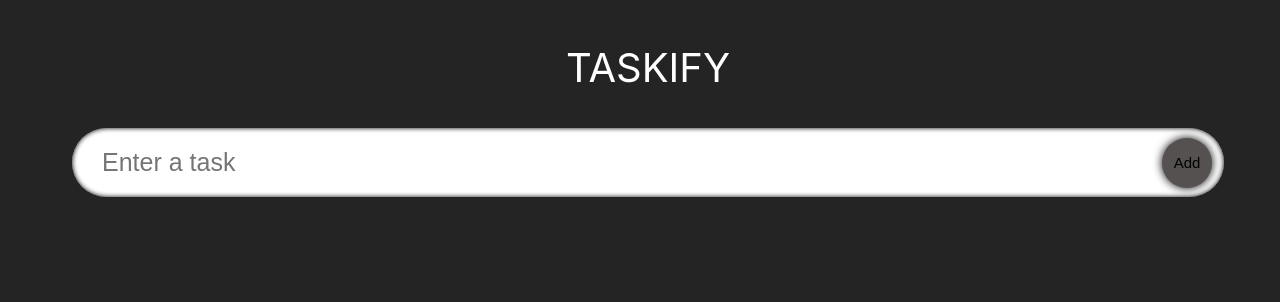
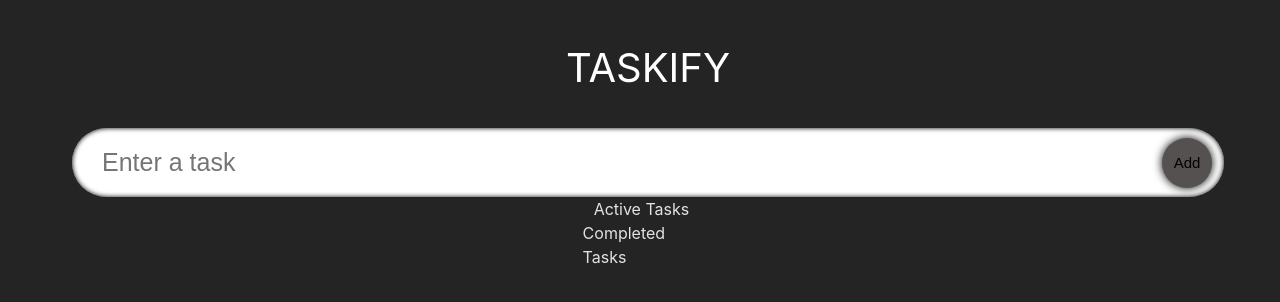
Before and after one commit to iancenry/react-ts-todo-drag, a React (Vite) app: page / in a window 1280 px wide. Shown: the top 302 px of the page. Built offline with nearby package versions, Linux system fonts and the light colour scheme.

Commit message:
feat: update to have active and completed tasks

```diff
--- a/src/components/TodoList.tsx
+++ b/src/components/TodoList.tsx
@@ -8,7 +8,9 @@
 
 const TodoList = ({ todos, setTodos }: Props) => {
   return (
+    <div className="container">
       <div className="todos">
+        <span className="todos__heading">Active Tasks</span>
         {todos.map(
           (todo): JSX.Element => (
             <SingleTodo
@@ -20,6 +22,20 @@
           )
         )}
       </div>
+      <div className="todos remove">
+        <span className="todos__heading">Completed Tasks</span>
+        {todos.map(
+          (todo): JSX.Element => (
+            <SingleTodo
+              key={todo.id}
+              todo={todo}
+              todos={todos}
+              setTodos={setTodos}
+            />
+          )
+        )}
+      </div>
+    </div>
   );
 };
 
```
Lines whose indentation alone changed are shown as unchanged.
